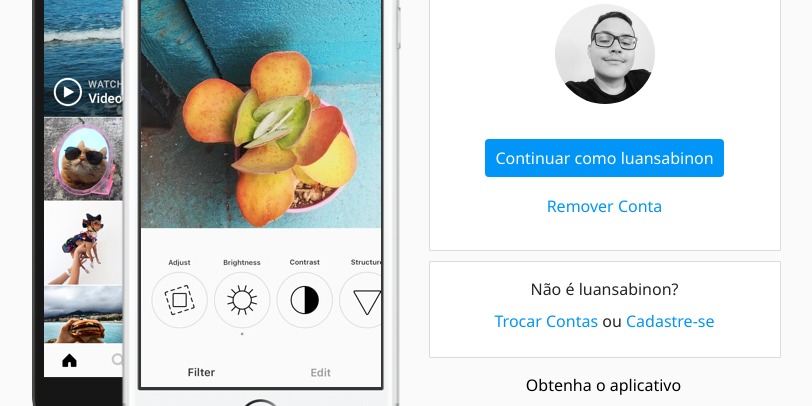
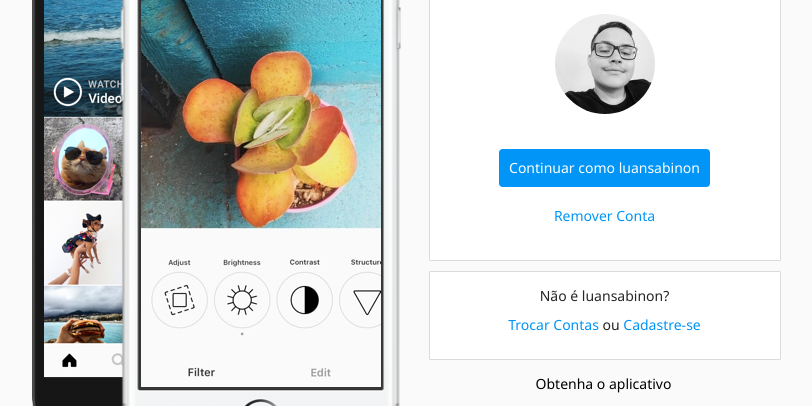
Before and after one commit to luan-sabino/instagramcontinuepage, a plain HTML site: page index.html in a window 1280 px wide. Shown: the part 170-576 px from the top of the page, without its empty margins (256-1068 px from the left). Drawn offline with Linux system fonts and the light colour scheme.

Commit message:
Mudança na margem superior da segunda div, e alteração no tamanho da fonte

```diff
--- a/styles.css
+++ b/styles.css
@@ -10,7 +10,8 @@ body{
     background-color: #FAFAFA;
     justify-content: center;
     align-items: center;
-    font-family: 'Segoe UI', Tahoma, Geneva, Verdana, sans-serif
+    font-family: 'Segoe UI', Tahoma, Geneva, Verdana, sans-serif;
+    font-size: 14px;
 }
 
 .instagram-phone{
@@ -83,7 +84,7 @@ body{
 .instagram-continue{
     max-width: 350px;
     margin:auto;
-    margin-top: 45px;
+    margin-top: 55px;
     margin-left: 0px;
 }
 
```
